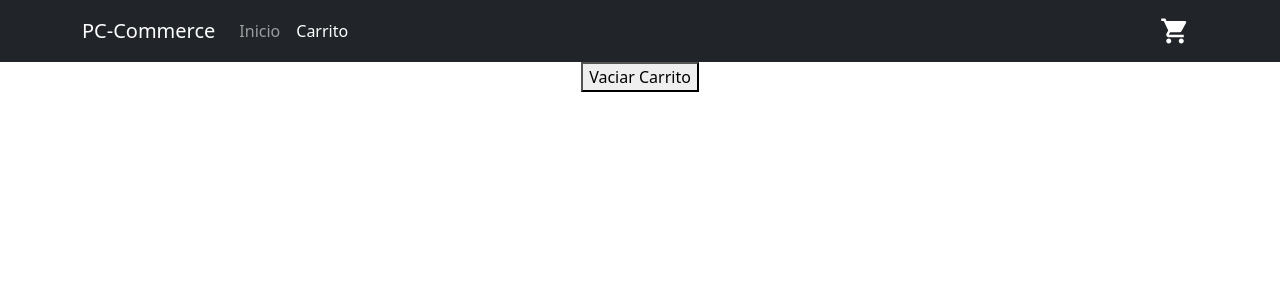
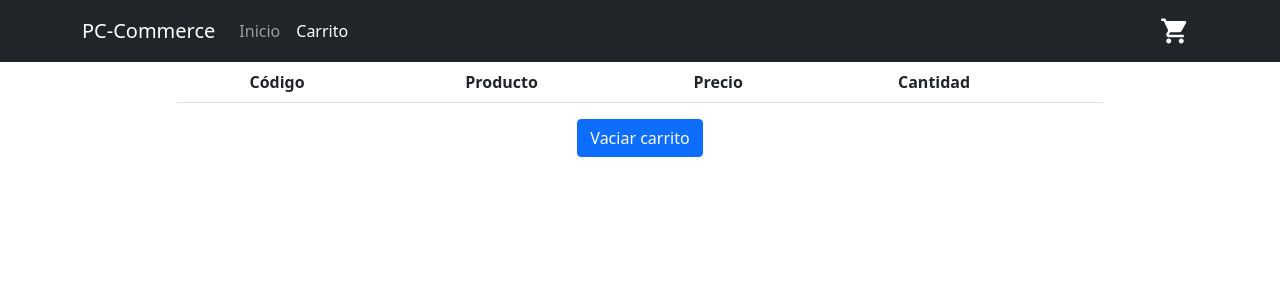
Before and after one commit to grvalenzuela/EcommerceREACT-Valenzuela, a React (Vite) app: page /carrito in a window 1280 px wide. Shown: the top 300 px of the page. Built offline with nearby package versions, Linux system fonts and the light colour scheme.

Commit message:
Agrega metodos para cantidad en cart y borrar

```diff
--- a/src/componentes/Cart/Cart.jsx
+++ b/src/componentes/Cart/Cart.jsx
@@ -1,17 +1,57 @@
 import { useCartContext } from "../../context/CartContext";
+import Table from "react-bootstrap/Table";
+import { MdAdd, MdRemove, MdDelete } from "react-icons/md";
+import CartItem from "../CartItem/CartItem";
+import { LinkContainer } from "react-router-bootstrap";
+import Button from "react-bootstrap/Button";
 
 function Cart() {
   const { cartList, vaciarCarrito } = useCartContext();
 
   return (
-    <div>
-      {cartList.map((prod) => (
-        <li key={prod.id}>
-          nombre: {prod.title} precio: {prod.price}
-          cantidad: {prod.cantidad}
-        </li>
-      ))}
-      <button onClick={vaciarCarrito}>Vaciar Carrito</button>
+    <div className="container">
+      <div className="row  justify-content-center">
+        <div className="col-md-10">
+          <Table responsive>
+            <thead>
+              <tr>
+                <th>Código</th>
+                <th>Producto</th>
+                <th>Precio</th>
+                <th>Cantidad</th>
+                <th></th>
+              </tr>
+            </thead>
+            <tbody>
+              {cartList.map((prod) => (
+                // <tr>
+                //   <td>{prod.id}</td>
+                //   <td>{prod.title}</td>
+                //   <td>{prod.price}</td>
+                //   <td>
+                //     <Button onClick={test(prod)} variant="info" size="sm">
+                //       <MdRemove color={"white"} />{" "}
+                //     </Button>{" "}
+                //     {prod.cantidad}{" "}
+                //     <Button onClick={test(prod)} variant="info" size="sm">
+                //       <MdAdd color={"white"} />{" "}
+                //     </Button>
+                //   </td>
+                //   <td>
+                //     <Button variant="danger" size="sm">
+                //       <MdDelete color={"white"} size={18} />{" "}
+                //     </Button>
+                //   </td>
+                // </tr>
+                <CartItem key={prod.id} prod={prod} />
+              ))}
+            </tbody>
+          </Table>
+        </div>
+      </div>
+      <Button onClick={vaciarCarrito} variant="primary">
+        Vaciar carrito
+      </Button>
     </div>
   );
 }
--- /dev/null
+++ b/src/componentes/CartItem/CartItem.jsx
@@ -0,0 +1,46 @@
+import { useCartContext } from "../../context/CartContext";
+import { MdAdd, MdRemove, MdDelete } from "react-icons/md";
+
+import { LinkContainer } from "react-router-bootstrap";
+import Button from "react-bootstrap/Button";
+
+function CartItem({ prod }) {
+  const { incrementarCantidad, decrementarCantidad, eliminar } =
+    useCartContext();
+
+  const subir = () => {
+    incrementarCantidad(prod);
+  };
+
+  const bajar = () => {
+    decrementarCantidad(prod);
+  };
+
+  const borrar = () => {
+    eliminar(prod);
+  };
+
+  return (
+    <tr>
+      <td>{prod.id}</td>
+      <td>{prod.title}</td>
+      <td>{prod.price}</td>
+      <td>
+        <Button onClick={bajar} variant="info" size="sm">
+          <MdRemove color={"white"} />{" "}
+        </Button>{" "}
+        {prod.cantidad}{" "}
+        <Button onClick={subir} variant="info" size="sm">
+          <MdAdd color={"white"} />{" "}
+        </Button>
+      </td>
+      <td>
+        <Button onClick={borrar} variant="danger" size="sm">
+          <MdDelete color={"white"} size={18} />{" "}
+        </Button>
+      </td>
+    </tr>
+  );
+}
+
+export default CartItem;
--- a/src/componentes/ItemList/ItemList.jsx
+++ b/src/componentes/ItemList/ItemList.jsx
@@ -4,7 +4,7 @@ function ItemList({ prods }) {
   return (
     <>
       {prods.map((prod) => (
-        <Item prod={prod} />
+        <Item key={prod.id} prod={prod} />
       ))}
     </>
   );
--- a/src/context/CartContext.jsx
+++ b/src/context/CartContext.jsx
@@ -17,6 +17,32 @@ function CartContextProvider({ children }) {
       : setCartList([...cartList, item]);
   };
 
+  const incrementarCantidad = (item) => {
+    const cartCopy = cartList.map((prod) => {
+      if (prod.id === item.id) {
+        prod.cantidad++;
+      }
+      return prod;
+    });
+
+    setCartList(cartCopy);
+  };
+
+  const decrementarCantidad = (item) => {
+    const cartCopy = cartList.map((prod) => {
+      if (prod.id === item.id) {
+        prod.cantidad--;
+      }
+      return prod;
+    });
+
+    setCartList(cartCopy);
+  };
+
+  const eliminar = (item) => {
+    setCartList(cartList.filter((prod) => prod.id != item.id));
+  };
+
   const vaciarCarrito = () => {
     setCartList([]);
   };
@@ -26,6 +52,9 @@ function CartContextProvider({ children }) {
       value={{
         cartList,
         addToCart,
+        incrementarCantidad,
+        decrementarCantidad,
+        eliminar,
         vaciarCarrito,
         cantidadProductos,
       }}
```
